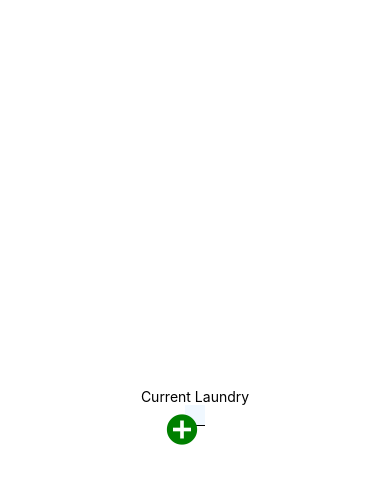
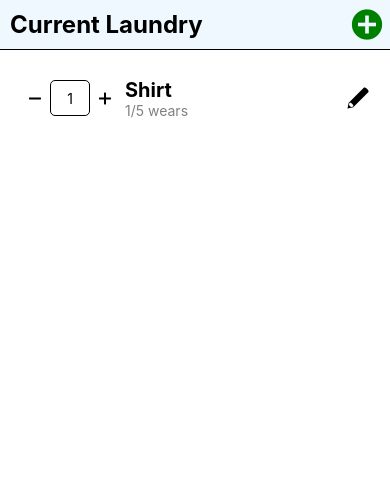
Before and after one commit to aguo921/Laundry-Tracker, a React Native app: screen / in a window 390 px wide. Shown: the top 484 px of the page. Built offline with nearby package versions, Linux system fonts and the light colour scheme.

Commit message:
Add default data

```diff
--- a/App.js
+++ b/App.js
@@ -6,12 +6,19 @@ import LaundryList from './Components/LaundryList';
 
 
 export default function App() {
-  const [data, setData] = useState([]);
+  const defaultData = [{
+    id: '1',
+    name: 'Shirt',
+    description: 'Red',
+    maxWears: 5,
+    wears: 1
+  }
+  ]
+  const [data, setData] = useState(defaultData);
 
   return (
     <View style={styles.container}>
-      <Text>Current Laundry</Text>
-      <LaundryList data={data} setData={setData} />
+      <LaundryList data={data} setData={setData} headline="Current Laundry"/>
       <StatusBar style="auto" />
     </View>
   );
@@ -20,8 +27,6 @@ export default function App() {
 const styles = StyleSheet.create({
   container: {
     flex: 1,
-    backgroundColor: '#fff',
-    alignItems: 'center',
-    justifyContent: 'center',
+    backgroundColor: '#fff'
   },
 });
```
